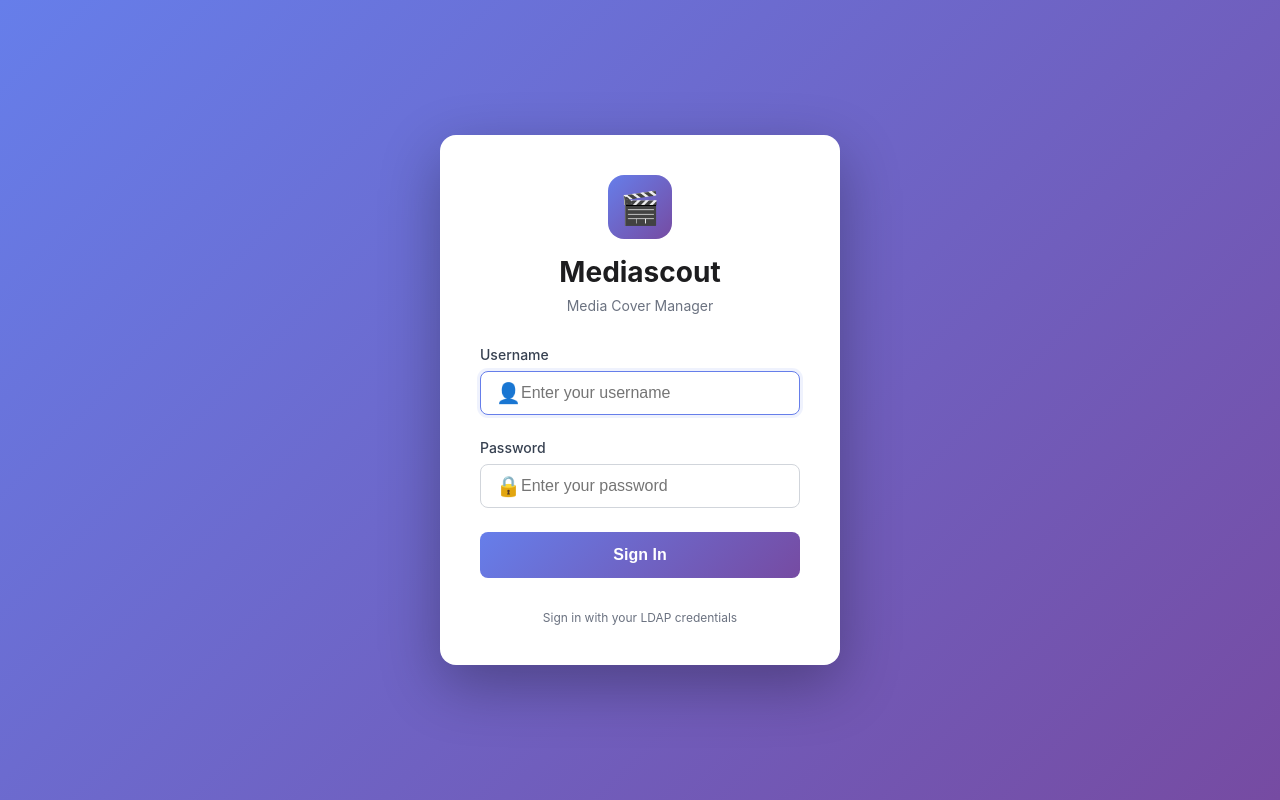
After one commit to fredissy/mediascout.py, a Flask app: template templates/login.html in a window 1280 px wide. The commit adds this page. Run offline with Flask 3, Linux system fonts and the light colour scheme; the template is opened without the code that fills it, so the values that code supplies are empty.

Commit message:
Add LDAP authentication support

```diff
--- a/app.py
+++ b/app.py
@@ -9,11 +9,13 @@ import argparse
 import sys
 
 from flask import Flask, render_template, request, jsonify, redirect, url_for
+from flask_login import login_user, logout_user, login_required
 
 from src.config import Config
 from src.tmdb import TMDBClient
 from src.image import ImageProcessor
 from src.scanner import FileScanner, DirectoryStatsCache
+from src.auth import setup_auth, auth_required, User
 
 # ============================================================================
 # Flask Application
@@ -45,6 +47,9 @@ tmdb_client = TMDBClient(
     config.tmdb_locale
 )
 
+# 4. Setup authentication
+ldap_auth = setup_auth(app, config)
+
 # --------------------------------------------------------------------------
 # Background cache of directory stats
 # --------------------------------------------------------------------------
@@ -64,7 +69,51 @@ for d in config.media_directories:
 def b64encode_filter(s):
     return base64.urlsafe_b64encode(s.encode()).decode()
 
+# ============================================================================
+# Authentication Routes
+# ============================================================================
+
+@app.route('/login', methods=['GET', 'POST'])
+def login():
+    """Login page and handler."""
+    if not config.auth_enabled:
+        return redirect(url_for('index'))
+
+    from flask_login import current_user
+    if current_user.is_authenticated:
+        return redirect(url_for('index'))
+
+    error = None
+    if request.method == 'POST':
+        username = request.form.get('username')
+        password = request.form.get('password')
+
+        user = ldap_auth.authenticate(username, password)
+        if user:
+            login_user(user)
+            next_page = request.args.get('next')
+            return redirect(next_page if next_page else url_for('index'))
+        else:
+            error = 'Invalid username or password'
+
+    return render_template('login.html', error=error)
+
+@app.route('/logout')
+@login_required
+def logout():
+    """Logout handler."""
+    logout_user()
+    return redirect(url_for('login'))
+
+# ============================================================================
+# Main Application Routes
+# ============================================================================
+
+# Create decorator instance
+auth_decorator = auth_required(config)
+
 @app.route('/')
+@auth_decorator
 def index():
     """Main page - directory listing."""
     directories = []
@@ -80,6 +129,7 @@ def index():
                            success_message=success_msg)
 
 @app.route('/scan/<path:directory>')
+@auth_decorator
 def scan_directory(directory):
     """Scan directory and show movies without covers."""
     # Try to decode base64 if needed
@@ -101,6 +151,7 @@ def scan_directory(directory):
     return render_template('scan.html', result=scan_result)
 
 @app.route('/api/search-movie', methods=['POST'])
+@auth_decorator
 def search_movie():
     """API endpoint to search TMDB for a movie."""
     data = request.json
@@ -114,6 +165,7 @@ def search_movie():
     return jsonify(result)
 
 @app.route('/api/save-covers', methods=['POST'])
+@auth_decorator
 def save_covers():
     """API endpoint to download and save selected covers."""
     data = request.json
@@ -152,6 +204,15 @@ def main():
     parser.add_argument('--extensions', help='Comma-separated list of file extensions')
     parser.add_argument('--tmdb-key', help='TMDB API key')
     parser.add_argument('--tmdb-locale', help='TMDB locale for movie info (e.g., en-US, fr-FR, de-DE)', default='en-US')
+
+    # Authentication arguments
+    parser.add_argument('--auth-enabled', action='store_true', help='Enable LDAP authentication')
+    parser.add_argument('--ldap-server', help='LDAP server hostname or IP')
+    parser.add_argument('--ldap-port', type=int, help='LDAP server port (default: 389)')
+    parser.add_argument('--ldap-use-ssl', action='store_true', help='Use LDAPS (SSL/TLS)')
+    parser.add_argument('--ldap-base-dn', help='LDAP base DN (e.g., dc=example,dc=com)')
+    parser.add_argument('--session-secret', help='Secret key for session encryption')
+
     parser.add_argument('--port', type=int, default=8000, help='Port to run on (default: 8000)')
     parser.add_argument('--host', default='0.0.0.0', help='Host to bind to (default: 0.0.0.0)')
 
@@ -172,22 +233,29 @@ def main():
         print(" FILE_EXTENSIONS=mkv,mp4,avi")
         print(" TMDB_API_KEY=your_key")
         print(" TMDB_LOCALE=en-US (or fr-FR, de-DE, etc.)")
+        print("\nAuthentication (optional):")
+        print(" AUTH_ENABLED=true")
+        print(" LDAP_SERVER=ldap.example.com")
+        print(" LDAP_BASE_DN=dc=example,dc=com")
+        print(" SESSION_SECRET=your_secret")
         print("\nCommand line:")
         print(" --directories /path1,/path2")
         print(" --extensions mkv,mp4,avi")
         print(" --tmdb-key your_key")
         print(" --tmdb-locale en-US")
+        print(" --auth-enabled --ldap-server ldap.example.com --ldap-base-dn dc=example,dc=com")
         return
 
-    # Re-initialize TMDBClient because it stores strings (api_key) internally
-    # that might have changed if command line args were used.
-    global tmdb_client
+    # Re-initialize TMDBClient and auth because config might have changed
+    global tmdb_client, ldap_auth
     tmdb_client = TMDBClient(
         config.tmdb_api_key,
         config.tmdb_base_url,
         config.tmdb_image_base,
         config.tmdb_locale
     )
+
+    ldap_auth = setup_auth(app, config)
 
     # Run Flask app
     print(f"\n✓ Mediascout starting on http://{args.host}:{args.port}")
--- a/requirements.txt
+++ b/requirements.txt
@@ -3,3 +3,5 @@ Pillow==12.0.0
 requests==2.32.3
 python-dotenv==1.0.1
 gunicorn==23.0.0
+Flask-Login==0.6.3
+ldap3==2.10.2rc3
--- /dev/null
+++ b/templates/login.html
@@ -0,0 +1,203 @@
+<!-- templates/login.html -->
+<!DOCTYPE html>
+<html lang="en">
+<head>
+    <meta charset="UTF-8">
+    <meta name="viewport" content="width=device-width, initial-scale=1.0">
+    <title>Login - Mediascout</title>
+    <style>
+        * {
+            margin: 0;
+            padding: 0;
+            box-sizing: border-box;
+        }
+
+        body {
+            font-family: -apple-system, BlinkMacSystemFont, 'Segoe UI', Roboto, Oxygen, Ubuntu, Cantarell, sans-serif;
+            background: linear-gradient(135deg, #667eea 0%, #764ba2 100%);
+            min-height: 100vh;
+            display: flex;
+            align-items: center;
+            justify-content: center;
+            padding: 1rem;
+        }
+
+        .login-container {
+            background: white;
+            border-radius: 16px;
+            box-shadow: 0 20px 60px rgba(0,0,0,0.3);
+            width: 100%;
+            max-width: 400px;
+            padding: 2.5rem;
+        }
+
+        .logo-section {
+            text-align: center;
+            margin-bottom: 2rem;
+        }
+
+        .logo-icon {
+            width: 64px;
+            height: 64px;
+            background: linear-gradient(135deg, #667eea 0%, #764ba2 100%);
+            border-radius: 16px;
+            display: inline-flex;
+            align-items: center;
+            justify-content: center;
+            font-size: 32px;
+            margin-bottom: 1rem;
+        }
+
+        .logo-section h1 {
+            font-size: 1.75rem;
+            color: #1d1d1f;
+            margin-bottom: 0.5rem;
+        }
+
+        .logo-section p {
+            color: #6b7280;
+            font-size: 0.875rem;
+        }
+
+        .error-message {
+            background: #fee2e2;
+            border: 1px solid #fca5a5;
+            color: #991b1b;
+            padding: 0.75rem 1rem;
+            border-radius: 8px;
+            margin-bottom: 1.5rem;
+            font-size: 0.875rem;
+            display: flex;
+            align-items: center;
+            gap: 0.5rem;
+        }
+
+        .form-group {
+            margin-bottom: 1.5rem;
+        }
+
+        .form-group label {
+            display: block;
+            font-weight: 500;
+            color: #374151;
+            margin-bottom: 0.5rem;
+            font-size: 0.875rem;
+        }
+
+        .form-group input {
+            width: 100%;
+            padding: 0.75rem 1rem;
+            border: 1px solid #d1d5db;
+            border-radius: 8px;
+            font-size: 1rem;
+            transition: all 0.2s;
+        }
+
+        .form-group input:focus {
+            outline: none;
+            border-color: #667eea;
+            box-shadow: 0 0 0 3px rgba(102, 126, 234, 0.1);
+        }
+
+        .login-button {
+            width: 100%;
+            padding: 0.875rem;
+            background: linear-gradient(135deg, #667eea 0%, #764ba2 100%);
+            color: white;
+            border: none;
+            border-radius: 8px;
+            font-size: 1rem;
+            font-weight: 600;
+            cursor: pointer;
+            transition: all 0.2s;
+        }
+
+        .login-button:hover {
+            transform: translateY(-2px);
+            box-shadow: 0 8px 16px rgba(102, 126, 234, 0.3);
+        }
+
+        .login-button:active {
+            transform: translateY(0);
+        }
+
+        .footer-text {
+            text-align: center;
+            margin-top: 2rem;
+            color: #6b7280;
+            font-size: 0.75rem;
+        }
+
+        .input-icon {
+            position: relative;
+        }
+
+        .input-icon input {
+            padding-left: 2.5rem;
+        }
+
+        .input-icon::before {
+            content: attr(data-icon);
+            position: absolute;
+            left: 1rem;
+            top: 50%;
+            transform: translateY(-50%);
+            font-size: 1.25rem;
+            color: #9ca3af;
+        }
+    </style>
+</head>
+<body>
+    <div class="login-container">
+        <div class="logo-section">
+            <div class="logo-icon">🎬</div>
+            <h1>Mediascout</h1>
+            <p>Media Cover Manager</p>
+        </div>
+
+        {% if error %}
+        <div class="error-message">
+            <span>⚠️</span>
+            <span>{{ error }}</span>
+        </div>
+        {% endif %}
+
+        <form method="POST" action="{{ url_for('login') }}">
+            <div class="form-group">
+                <label for="username">Username</label>
+                <div class="input-icon" data-icon="👤">
+                    <input
+                        type="text"
+                        id="username"
+                        name="username"
+                        required
+                        autofocus
+                        autocomplete="username"
+                        placeholder="Enter your username">
+                </div>
+            </div>
+
+            <div class="form-group">
+                <label for="password">Password</label>
+                <div class="input-icon" data-icon="🔒">
+                    <input
+                        type="password"
+                        id="password"
+                        name="password"
+                        required
+                        autocomplete="current-password"
+                        placeholder="Enter your password">
+                </div>
+            </div>
+
+            <button type="submit" class="login-button">
+                Sign In
+            </button>
+        </form>
+
+        <div class="footer-text">
+            Sign in with your LDAP credentials
+        </div>
+    </div>
+</body>
+</html>
```
Also changed, not shown: src/auth.py (added, +158 -0 lines), src/config.py (+49 -0 lines), templates/base.html (+12 -0 lines).
